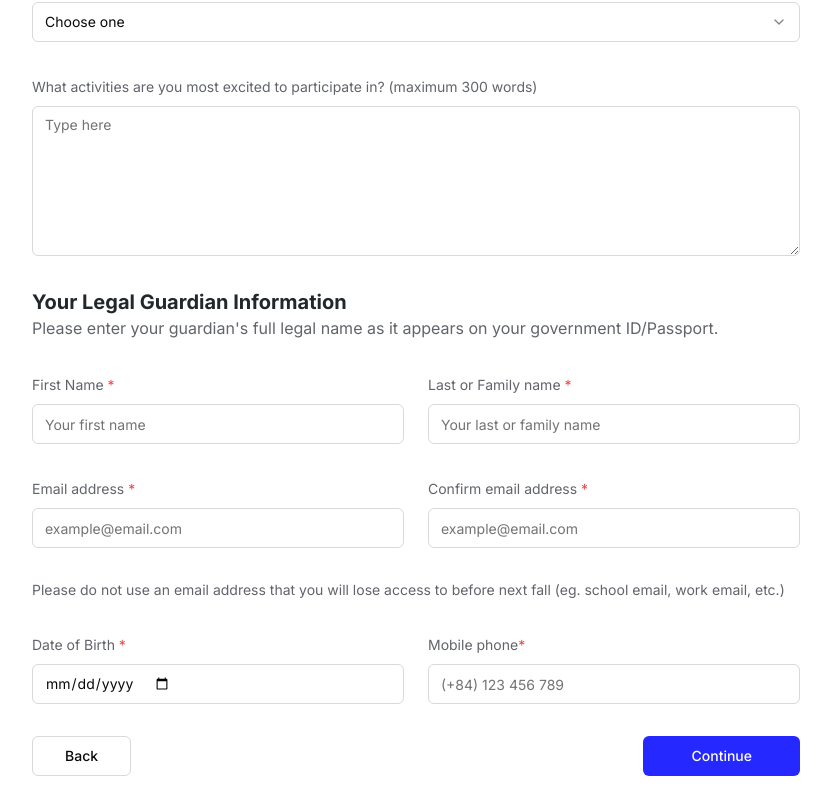
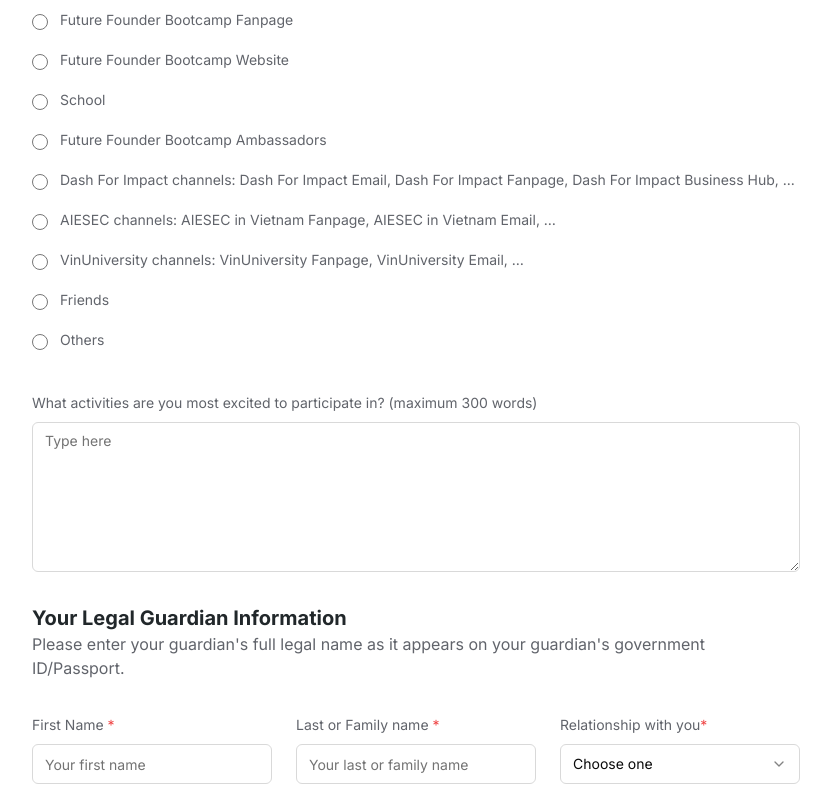
Before and after one commit to khanhngoo/FFL2025-next.js-supabase, a Next.js app: page /apply/form in a window 1280 px wide. Shown: the part 1019-1820 px from the top of the page, without its empty margins (224-1055 px from the left). Built offline with nearby package versions, Linux system fonts and the light colour scheme; no server answers.

Commit message:
change to radio group in registration form, fix random buttons and option, not add form data layout and database yet

```diff
--- a/app/about/page.tsx
+++ b/app/about/page.tsx
@@ -260,7 +260,7 @@ export default function AboutPage() {
                   </p>
                 </div>
 
-                <div className="flex items-end">
+                <div className="font-medium flex items-end">
                   <Link
                     href="https://www.aiesec.vn/"
                     className="text-[#2529ff] hover:underline w-[300px]"
--- a/app/apply/form/page.tsx
+++ b/app/apply/form/page.tsx
@@ -8,9 +8,11 @@ import Link from "next/link"
 import { useState, useEffect } from "react"
 import { supabase } from "@/lib/supabase"
 import { useRouter } from 'next/navigation'
+import { RadioGroup, RadioGroupItem } from "@/components/ui/radio"
 
 // First, define an interface for the form data structure
 interface FormData {
+  guardian_relationship: string;
   first_name_guardian: string;
   last_name_guardian: string;
   email_guardian: string;
@@ -26,6 +28,7 @@ interface FormData {
   school: string;
   grade: string;
   referral_source: string;
+  referral_source_other?: string;
   activities: string;
   video_url: string;
   cv_url: string;
@@ -49,6 +52,7 @@ export default function RegistrationForm() {
     if (typeof window !== 'undefined') {
       const savedFormData = sessionStorage.getItem('formData')
       return savedFormData ? JSON.parse(savedFormData) : {
+      guardian_relationship: '',
       first_name_guardian: '',
       last_name_guardian: '',
       email_guardian: '',
@@ -64,6 +68,7 @@ export default function RegistrationForm() {
       school: '',
       grade: '',
       referral_source: '',
+      referral_source_other: '',
       activities: '',
       video_url: '',
       cv_url: '',
@@ -72,6 +77,7 @@ export default function RegistrationForm() {
       }
     }
     return {
+      guardian_relationship: '',
       first_name_guardian: '',
       last_name_guardian: '',
       email_guardian: '',
@@ -87,6 +93,7 @@ export default function RegistrationForm() {
       school: '',
       grade: '',
       referral_source: '',
+      referral_source_other: '',
       activities: '',
       video_url: '',
       cv_url: '',
@@ -128,7 +135,8 @@ export default function RegistrationForm() {
       !formData.school ||
       !formData.grade ||
       !formData.referral_source ||
-      !formData.activities
+      !formData.activities ||
+      !formData.guardian_relationship
     ) {
       alert('Please fill in all required fields before continuing')
       return
@@ -388,21 +396,56 @@ export default function RegistrationForm() {
                 </div>
               </div>
               <div className="space-y-2 h-full">
-                  <label className="text-sm text-[#61646b]">
-                    How do you know about FFL 2025? <span className="text-red-500">*</span>
-                  </label>
-                  <Select onValueChange={(value) => handleSelectChange('referral_source', value)} value={formData.referral_source}>
-                    <SelectTrigger className="border-[#d9d9d9]">
-                      <SelectValue placeholder="Choose one" />
-                    </SelectTrigger>
-                    <SelectContent>
-                      <SelectItem value="fanpage">Fan Page</SelectItem>
-                      <SelectItem value="website">Website</SelectItem>
-                      <SelectItem value="school">School</SelectItem>
-                      <SelectItem value="ambassadors">Future Founder Bootcamp Ambassadors</SelectItem>
-                    </SelectContent>
-                  </Select>
-                </div>
+                <label className="text-sm text-[#61646b]">
+                  How do you know about FFL 2025? <span className="text-red-500">*</span>
+                </label>
+                <RadioGroup
+                  value={formData.referral_source}
+                  onValueChange={(value: string) => handleSelectChange('referral_source', value)}
+                  className="space-y-1 mt-1"
+                >
+                  <RadioGroupItem value="ffl_fanpage" id="ffl_fanpage">
+                    Future Founder Bootcamp Fanpage
+                  </RadioGroupItem>
+                  <RadioGroupItem value="ffl_website" id="ffl_website">
+                    Future Founder Bootcamp Website
+                  </RadioGroupItem>
+                  <RadioGroupItem value="school" id="school">
+                    School
+                  </RadioGroupItem>
+                  <RadioGroupItem value="ffl_ambassadors" id="ffl_ambassadors">
+                    Future Founder Bootcamp Ambassadors
+                  </RadioGroupItem>
+                  <RadioGroupItem value="dash_channels" id="dash_channels">
+                    Dash For Impact channels: Dash For Impact Email, Dash For Impact Fanpage, Dash For Impact Business Hub, ...
+                  </RadioGroupItem>
+                  <RadioGroupItem value="aiesec_channels" id="aiesec_channels">
+                    AIESEC channels: AIESEC in Vietnam Fanpage, AIESEC in Vietnam Email, …
+                  </RadioGroupItem>
+                  <RadioGroupItem value="vinuni_channels" id="vinuni_channels">
+                    VinUniversity channels: VinUniversity Fanpage, VinUniversity Email, …
+                  </RadioGroupItem>
+                  <RadioGroupItem value="friends" id="friends">
+                    Friends
+                  </RadioGroupItem>
+                  <RadioGroupItem value="other" id="other">
+                    Others
+                  </RadioGroupItem>
+                </RadioGroup>
+
+                {/* Show text input if "Others" is selected */}
+                {formData.referral_source === 'other' && (
+                  <div className="mt-2 ml-6">
+                    <Input
+                      name="referral_source_other"
+                      value={formData.referral_source_other || ''}
+                      onChange={handleInputChange}
+                      placeholder="Please specify"
+                      className="border-[#d9d9d9]"
+                    />
+                  </div>
+                )}
+              </div>
 
               <div className="space-y-2">
                 <label className="text-sm text-[#61646b]">
@@ -422,10 +465,10 @@ export default function RegistrationForm() {
               <div className="space-y-8">
                 <p className="text-[#61646b]">
                   <span className="font-bold text-[#21272a] text-xl">Your Legal Guardian Information</span> <br />
-                  Please enter your guardian's full legal name as it appears on your government ID/Passport.
+                  Please enter your guardian's full legal name as it appears on your guardian's government ID/Passport.
                 </p>
 
-                <div className="grid md:grid-cols-2 gap-6">
+                <div className="grid md:grid-cols-3 gap-6">
                   <div className="space-y-2">
                     <label className="text-sm text-[#61646b]">
                       First Name <span className="text-red-500">*</span>
@@ -450,7 +493,26 @@ export default function RegistrationForm() {
                       className="border-[#d9d9d9]"
                     />
                   </div>
-
+                  <div className="space-y-2 h-full">
+                  <label className="text-sm text-[#61646b]">
+                    Relationship with you<span className="text-red-500">*</span>
+                  </label>
+                  <Select onValueChange={(value) => handleSelectChange('guardian_relationship', value)} value={formData.guardian_relationship}>
+                    <SelectTrigger className="border-[#d9d9d9]">
+                      <SelectValue placeholder="Choose one" />
+                    </SelectTrigger>
+                    <SelectContent>
+                      <SelectItem value="father">Father</SelectItem>
+                      <SelectItem value="mother">Mother</SelectItem>
+                      <SelectItem value="step_mother">Step-mother</SelectItem>
+                      <SelectItem value="step_father">Step-father</SelectItem>
+                      <SelectItem value="grandmother">Grandmother</SelectItem>
+                      <SelectItem value="grandfather">Grandfather</SelectItem>
+                      <SelectItem value="step_grandmother">Step-grandmother</SelectItem>
+                      <SelectItem value="step_grandfather">Step-grandfather</SelectItem>
+                    </SelectContent>
+                  </Select>
+                </div>
                 </div>
 
                 <div className="grid md:grid-cols-2 gap-6">
--- a/app/page.tsx
+++ b/app/page.tsx
@@ -20,7 +20,7 @@ export default function LandingPage() {
           <div className="container mx-auto px-6">
             <div>
               <h1 className="text-5xl font-bold text-white mb-4">Future Founders Bootcamp 2025</h1>
-              <p className="text-xl text-white mb-8">Future Founders Bootcamp 2025 is more than a summer camp for future
+              <p className="text-xl text-white mb-8 italic">Future Founders Bootcamp 2025 is more than a summer camp for future
 entrepreneurs, many things are available for you to kickstart your dream!
 </p>
               <Link href="/apply">
@@ -35,7 +35,7 @@ entrepreneurs, many things are available for you to kickstart your dream!
       <section className="py-20">
         <div className="container mx-auto px-6">
           <h2 className="text-center text-4xl font-bold text-[#21272a] mb-8">WHAT IS FUTURE FOUNDERS BOOTCAMP 2025?</h2>
-          <p className="text-[#61646b] mb-8 mx-auto text-justify">
+          <p className="text-[#61646b] mb-8 mx-auto justify-center">
             Future Founders Bootcamp 2025 is an intensive summer camp hosted by ELab at VinUniversity in collaboration
             with AIESEC in Vietnam. Designed for ambitious young entrepreneurs, the program is a unique chance to
             network with like-minded peers, gain real-world insights, and kickstart your journey as a future
--- /dev/null
+++ b/components/ui/radio.tsx
@@ -0,0 +1,59 @@
+// components/ui/radio-group.tsx
+import * as React from "react";
+import { cn } from "@/lib/utils";
+
+interface RadioGroupProps {
+  value: string;
+  onValueChange: (value: string) => void;
+  className?: string;
+  children: React.ReactNode;
+}
+
+const RadioGroup = React.forwardRef<HTMLDivElement, RadioGroupProps>(
+  ({ className, children, value, onValueChange, ...props }, ref) => {
+    return (
+      <div ref={ref} className={cn("flex flex-col space-y-2", className)} {...props}>
+        {React.Children.map(children, (child) => {
+          if (React.isValidElement<RadioGroupItemProps>(child)) {
+            return React.cloneElement(child, {
+              checked: child.props.value === value,
+              onChange: () => onValueChange(child.props.value as string),
+            });
+          }
+          return child;
+        })}
+      </div>
+    );
+  }
+);
+
+RadioGroup.displayName = "RadioGroup";
+
+interface RadioGroupItemProps extends React.InputHTMLAttributes<HTMLInputElement> {
+  checked?: boolean;
+}
+
+const RadioGroupItem = React.forwardRef<HTMLInputElement, RadioGroupItemProps>(
+  ({ className, checked, children, ...props }, ref) => {
+    return (
+      <label className="flex items-start space-x-3 py-2">
+        <input
+          type="radio"
+          ref={ref}
+          className={cn(
+            "mt-1 h-4 w-4 rounded-full border border-[#d9d9d9] text-[#2529ff]",
+            "focus:ring-[#2529ff] focus:ring-offset-0",
+            className
+          )}
+          checked={checked}
+          {...props}
+        />
+        <span className="text-sm text-[#61646b]">{children}</span>
+      </label>
+    );
+  }
+);
+
+RadioGroupItem.displayName = "RadioGroupItem";
+
+export { RadioGroup, RadioGroupItem };
--- a/package.json
+++ b/package.json
@@ -11,6 +11,7 @@
   "dependencies": {
     "@radix-ui/react-select": "^2.1.6",
     "@radix-ui/react-slot": "^1.1.2",
+    "@shadcn/ui": "^0.0.4",
     "@stripe/stripe-js": "^5.6.0",
     "@supabase/supabase-js": "^2.48.1",
     "brew": "^0.0.8",
```
Also changed, not shown: app/faq/page.tsx (+7 -5 lines), 1 other file (tests, documents, lock files or other folders).
